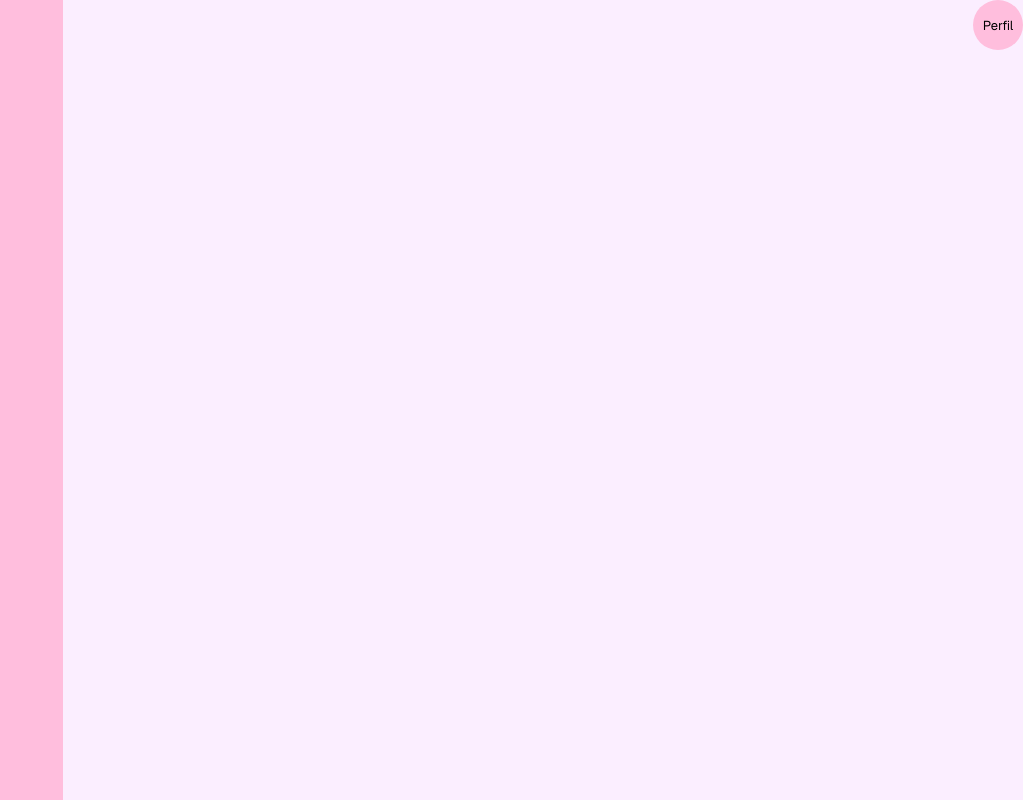
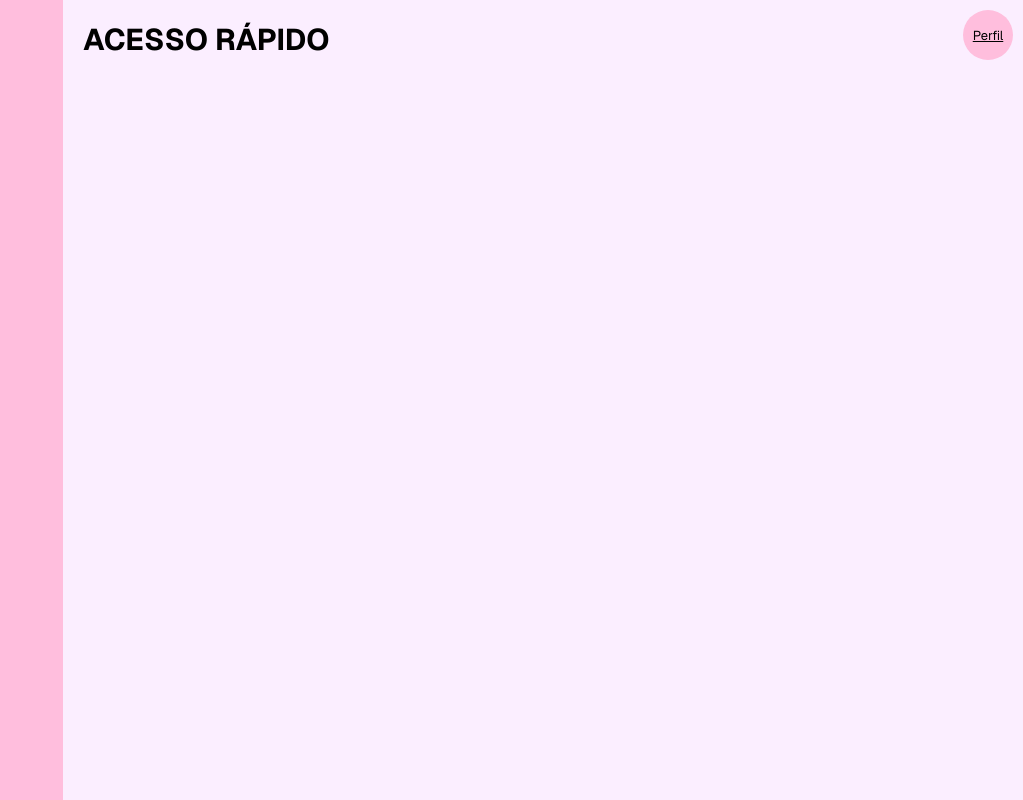
Before and after one commit to emmillykaythe/projeto-matematica, a Next.js app: page / in a window 1280 px wide. Shown: the whole page, without its empty margins (257-1280 px from the left). Built offline with nearby package versions, Linux system fonts and the light colour scheme.

Commit message:
inserindo o acesso rapido

```diff
--- a/src/app/page.js
+++ b/src/app/page.js
@@ -1,16 +1,17 @@
 import Image from "next/image";
 import styles from './page.module.css';
+import Link from 'next/link';
 
 export default function PaginaInicial() {
   return (
-  <div className={styles.page}>
-    <div style={{ display: 'flex', justifyContent: "flex-end" }}>
-      <div className={styles.circle}>
-        Perfil
+    <div className={styles.page}>
+      <div style={{ display: 'flex', justifyContent: "flex-end" }}>
+        <Link href="/usuario" className={styles.circle}>Perfil</Link>
+      </div>
+      <div className={styles.abaLateral}></div>
+      <div className={styles.conteudo}>
+        <h2 className={styles.tituloPrincipal}>ACESSO RÁPIDO</h2>
       </div>
     </div>
-        <div className= {styles.abaLateral}> </div>
-
-  </div>
   );
 }
--- a/src/app/page.module.css
+++ b/src/app/page.module.css
@@ -1,8 +1,6 @@
 .page {
-  display: flex;
-  flex-direction: column;
   font-family: var(--font-geist-sans);
-  }
+}
 
 .circle {
   display: flex;
@@ -14,127 +12,29 @@
   justify-content: center;
   align-items: center;
   font-size: 13px;
-  top: 2px;
+  position: absolute;
+  top: 10px;
+  right: 10px;
 }
 
 .abaLateral {
-  position: fixed; /*para não usar a barra de rolagem*/
+  position: fixed;
+  top: 0;
+  left: 0;
   width: 40vh;
   height: 100vh;
   background-color: #FFBEDD;
+  z-index: 1;
 }
 
-/*.main {
-  display: flex;
-  flex-direction: column;
-}*/
-
-/*.main ol {
-  font-family: var(--font-geist-mono);
-  padding-left: 0;
-  margin: 0;
-  font-size: 14px;
-  line-height: 24px;
-  letter-spacing: -0.01em;
-  list-style-position: inside;
+.conteudo {
+  margin-left: 40vh; /* empurra o conteúdo pro lado da barra */
+  padding: 20px;
+  z-index: 2;
+  position: relative;
 }
 
-.main li:not(:last-of-type) {
-  margin-bottom: 8px;
+.tituloPrincipal {
+  font-size: 30px;
+  color: #000;
 }
-
-.main code {
-  font-family: inherit;
-  background: var(--gray-alpha-100);
-  padding: 2px 4px;
-  border-radius: 4px;
-  font-weight: 600;
-}
-
-.ctas {
-  display: flex;
-  gap: 16px;
-}
-
-.ctas a {
-  appearance: none;
-  border-radius: 128px;
-  height: 48px;
-  padding: 0 20px;
-  border: none;
-  border: 1px solid transparent;
-  transition:
-    background 0.2s,
-    color 0.2s,
-    border-color 0.2s;
-  cursor: pointer;
-  display: flex;
-  align-items: center;
-  justify-content: center;
-  font-size: 16px;
-  line-height: 20px;
-  font-weight: 500;
-}
-
-a.primary {
-  gap: 8px;
-}
-
-a.secondary {
-  min-width: 158px;
-}
-
-.footer {
-  display: flex;
-
-}
-
-.footer a {
-  display: flex;
-  align-items: center;
-}
-
-.footer img {
-  flex-shrink: 0;
-}
-
-@media (max-width: 600px) {
-  .page {
-    padding: 32px;
-    padding-bottom: 80px;
-  }
-
-  .main {
-    align-items: center;
-  }
-
-  .main ol {
-    text-align: center;
-  }
-
-  .ctas {
-    flex-direction: column;
-  }
-
-  .ctas a {
-    font-size: 14px;
-    height: 40px;
-    padding: 0 16px;
-  }
-
-  a.secondary {
-    min-width: auto;
-  }
-
-  .footer {
-    flex-wrap: wrap;
-    align-items: center;
-    justify-content: center;
-  }
-}
-
-@media (prefers-color-scheme: dark) {
-  .logo {
-    filter: invert();
-  }
-}*/
```
